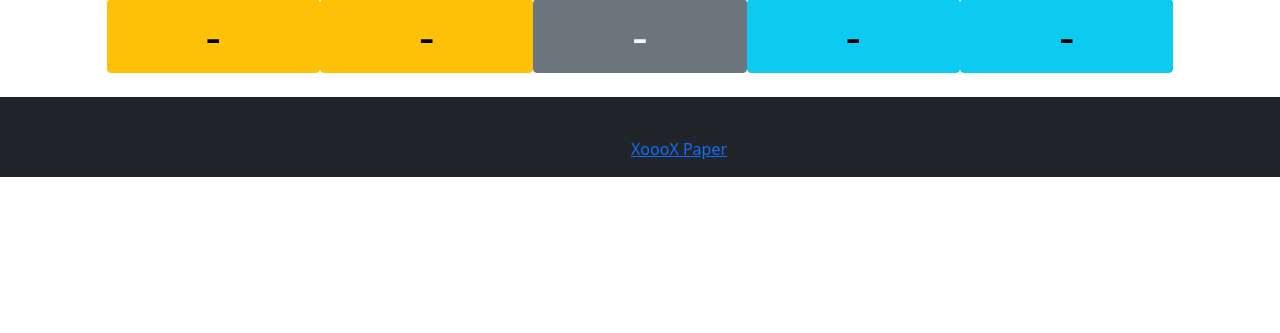
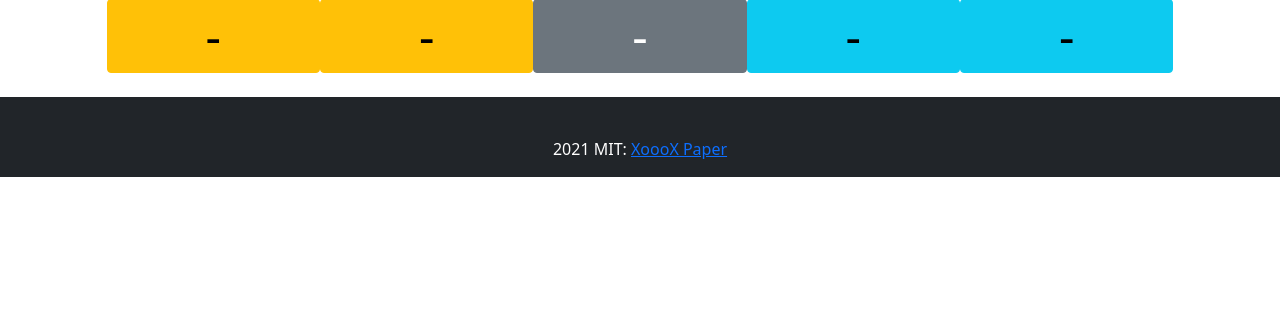
Before and after one commit to ozgurozbek/xooox_web, a Flask app: page / in a window 1280 px wide; the page is wider, and only the part inside the window is pictured. Shown: the part 353-686 px from the top of that part. Run offline with Flask 2, Linux system fonts and the light colour scheme; some libraries are stand-ins or nearby versions.

Commit message:
Update Footer & Index

```diff
--- a/templates/Footer.html
+++ b/templates/Footer.html
@@ -1,5 +1,5 @@
 <footer class="page-footer font-small bg-dark pt-4 mt-4">
-  <div class="footer-copyright text-center py-3">2021 MIT:
+  <div class="footer-copyright text-center text-white py-3">2021 MIT:
     <a href="https://ozgurozbek.github.io/assets/index-files/bachelorsThesis.pdf">XoooX Paper</a>
   </div>
 </footer>
```
Also changed, not shown: templates/index.html (line endings or trailing spaces).
